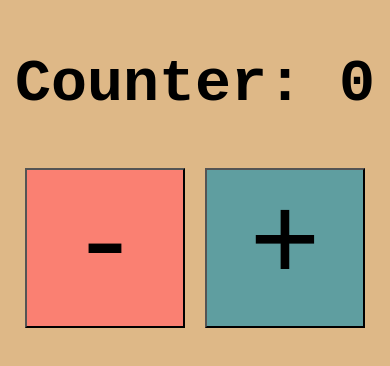
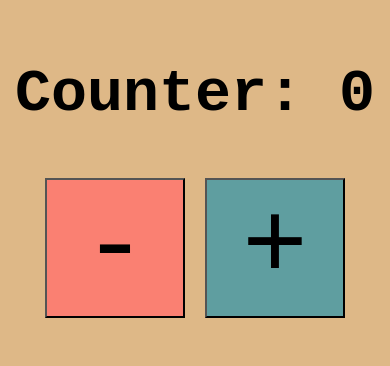
Before and after one commit to Jmartimus/reduxCounter, a React (Create React App) app: page / in a window 390 px wide. Shown: the part 248-614 px from the top of the page. Built offline with nearby package versions, Linux system fonts and the light colour scheme.

Commit message:
css changes

```diff
--- a/src/App.css
+++ b/src/App.css
@@ -13,9 +13,9 @@ body {
 
 @media screen and (max-width: 415px) {
   .btn, #incrementButton, #decrementButton {
-    width: 160px;
-    height: 160px;
-    font-size: 120px;
+    width: 140px;
+    height: 140px;
+    font-size: 110px;
   }
 }
 
--- a/src/App.scss
+++ b/src/App.scss
@@ -12,9 +12,9 @@ body{
   font-size: 150px;
   font-family: monospace;
   @media screen and (max-width: $phone){
-    width: 160px;
-  height: 160px;
-font-size: 120px;}
+    width: 140px;
+  height: 140px;
+font-size: 110px;}
   }
 
 .background {
```
